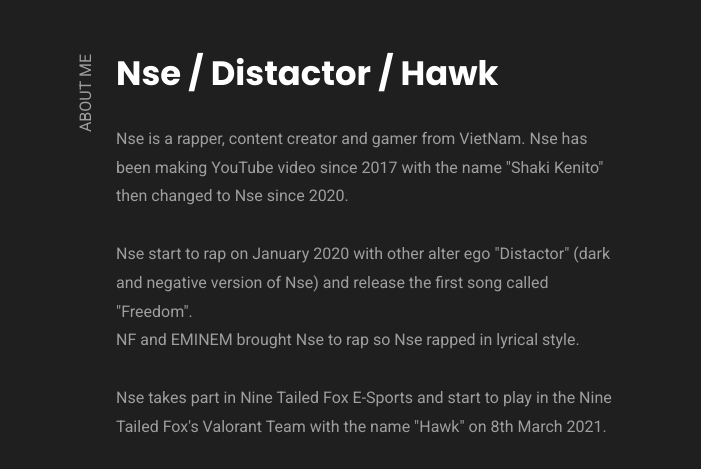
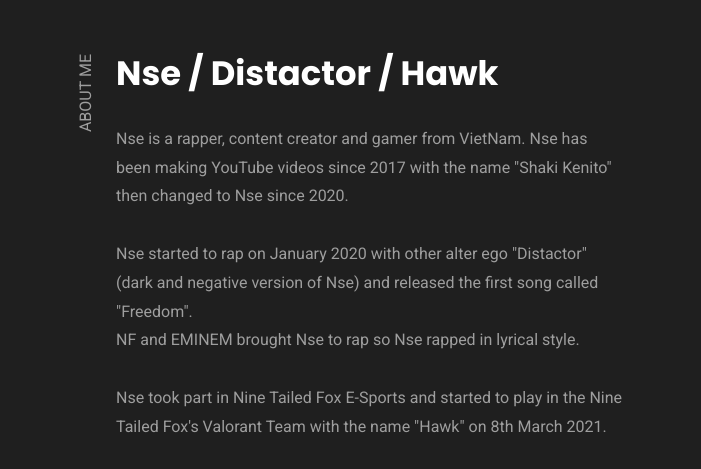
Before and after one commit to distactor/distactor, a plain HTML site: page index.html in a window 1280 px wide. Shown: the part 1300-1769 px from the top of the page, 579-1280 px from the left. Drawn offline with nearby package versions, Linux system fonts and the light colour scheme; a web font is replaced by a local one.

Commit message:
Update index.html

```diff
--- a/index.html
+++ b/index.html
@@ -222,9 +222,9 @@
           <h2 class="h3 section-title">Nse / Distactor / Hawk</h2>
 
           <p class="section-text">
-            Nse is a rapper, content creator and gamer from VietNam. Nse has been making YouTube video since 2017 with the name "Shaki Kenito" then changed to Nse since 2020.
-            <br><br>Nse start to rap on January 2020 with other alter ego "Distactor" (dark and negative version of Nse) and release the first song called "Freedom". <br>NF and EMINEM brought Nse to rap so Nse rapped in lyrical style.<br><br>
-            Nse takes part in Nine Tailed Fox E-Sports and start to play in the Nine Tailed Fox's Valorant Team with the name "Hawk" on 8th March 2021.
+            Nse is a rapper, content creator and gamer from VietNam. Nse has been making YouTube videos since 2017 with the name "Shaki Kenito" then changed to Nse since 2020.
+            <br><br>Nse started to rap on January 2020 with other alter ego "Distactor" (dark and negative version of Nse) and released the first song called "Freedom". <br>NF and EMINEM brought Nse to rap so Nse rapped in lyrical style.<br><br>
+            Nse took part in Nine Tailed Fox E-Sports and started to play in the Nine Tailed Fox's Valorant Team with the name "Hawk" on 8th March 2021.
           </p>
 
           <div class="btn-group">
```
